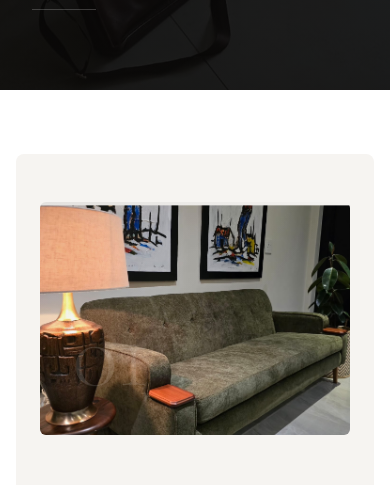
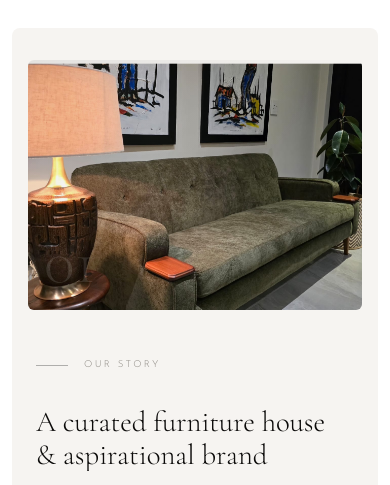
Before and after one commit to nostalgic-code/midcenturist-official, a Next.js app in the folder app/: page /about in a window 390 px wide. Shown: the part 700-1185 px from the top of the page. Built offline with nearby package versions, Linux system fonts and the light colour scheme; no server answers.

Commit message:
About page: mobile responsive fixes

```diff
--- a/app/src/components/AboutStory.tsx
+++ b/app/src/components/AboutStory.tsx
@@ -98,7 +98,7 @@ function Hero() {
   const opacity = useTransform(scrollYProgress, [0, 0.6], [1, 0])
 
   return (
-    <section ref={ref} className="relative h-[85vh] min-h-[560px] overflow-hidden bg-brand-black">
+    <section ref={ref} className="relative h-[70vh] min-h-[420px] md:h-[85vh] md:min-h-[560px] overflow-hidden bg-brand-black">
       {/* Parallax background */}
       <motion.div className="absolute inset-0" style={{ y: imgY }}>
         <Image
@@ -118,7 +118,7 @@ function Hero() {
 
       {/* Content */}
       <motion.div
-        className="relative z-10 h-full flex flex-col justify-end pb-20 md:pb-28 px-8 md:px-16 lg:px-24 max-w-[1400px] mx-auto"
+        className="relative z-10 h-full flex flex-col justify-end pb-12 md:pb-28 px-6 md:px-16 lg:px-24 max-w-[1400px] mx-auto"
         style={{ y: textY, opacity }}
       >
         <motion.span
@@ -173,18 +173,17 @@ function ContentSection({
   const { scrollYProgress } = useScroll({ target: ref, offset: ['start end', 'end start'] })
   const imgScale = useTransform(scrollYProgress, [0, 0.6], [1.12, 1])
   const imgY = useTransform(scrollYProgress, [0, 1], ['-3%', '3%'])
-  const textX = useTransform(scrollYProgress, [0.1, 0.4], [60, 0])
   const textOpacity = useTransform(scrollYProgress, [0.1, 0.35], [0, 1])
 
   // Alternate background for visual rhythm
   const bg = index % 2 === 0 ? 'bg-brand-off' : 'bg-white'
 
   return (
-    <section ref={ref} className={`relative overflow-hidden rounded-lg mx-4 md:mx-8 ${bg}`}>
+    <section ref={ref} className={`relative overflow-hidden rounded-lg mx-3 md:mx-8 ${bg}`}>
       <div className="max-w-[1400px] mx-auto">
-        <div className="grid grid-cols-1 md:grid-cols-[0.85fr_1fr] gap-8 md:gap-12 items-center py-12 md:py-16 px-6 md:px-12 lg:px-16">
+        <div className="grid grid-cols-1 md:grid-cols-[0.85fr_1fr] gap-6 md:gap-12 items-center py-8 md:py-16 px-4 sm:px-6 md:px-12 lg:px-16">
           {/* Image — always left, contained size */}
-          <div className="relative overflow-hidden rounded-md aspect-[4/3] max-h-[480px]">
+          <div className="relative overflow-hidden rounded-md aspect-[4/3] max-h-[320px] md:max-h-[480px]">
             <motion.div
               className="absolute inset-0"
               style={{ scale: imgScale, y: imgY }}
@@ -206,12 +205,12 @@ function ContentSection({
 
             {/* Section number — large, pinned bottom-left */}
             <motion.div
-              className="absolute bottom-8 left-8 z-10"
+              className="absolute bottom-4 left-4 md:bottom-8 md:left-8 z-10"
               initial={{ opacity: 0, y: 30 }}
               animate={isInView ? { opacity: 1, y: 0 } : {}}
               transition={{ duration: 0.8, delay: 0.6, ease: [0.22, 1, 0.36, 1] }}
             >
-              <span className="font-serif text-[6rem] md:text-[8rem] text-white/[0.12] leading-none select-none">
+              <span className="font-serif text-[4rem] md:text-[8rem] text-white/[0.12] leading-none select-none">
                 {String(index + 1).padStart(2, '0')}
               </span>
             </motion.div>
@@ -219,8 +218,8 @@ function ContentSection({
 
           {/* Text — always right */}
           <motion.div
-            className="flex flex-col justify-center px-6 py-10 md:px-8 lg:px-12 md:py-0"
-            style={{ x: textX, opacity: textOpacity }}
+            className="flex flex-col justify-center px-2 py-6 sm:px-4 md:px-8 lg:px-12 md:py-0 overflow-hidden"
+            style={{ opacity: textOpacity }}
           >
             {/* Label with accent line */}
             <motion.div
@@ -289,10 +288,10 @@ function ValuesGrid() {
   const { scrollYProgress } = useScroll({ target: ref, offset: ['start end', 'end start'] })
 
   return (
-    <section ref={ref} className="bg-brand-black py-28 md:py-40 overflow-hidden">
-      <div className="max-w-[1400px] mx-auto px-8 md:px-16 lg:px-24">
+    <section ref={ref} className="bg-brand-black py-16 md:py-28 lg:py-40 overflow-hidden">
+      <div className="max-w-[1400px] mx-auto px-5 sm:px-8 md:px-16 lg:px-24">
         {/* Header */}
-        <div className="mb-20 md:mb-24">
+        <div className="mb-12 md:mb-20 lg:mb-24">
           <motion.span
             className="label-caps text-white/30 block mb-4"
             initial={{ opacity: 0, y: 15 }}
@@ -314,7 +313,7 @@ function ValuesGrid() {
         </div>
 
         {/* 4-column grid */}
-        <div className="grid grid-cols-1 sm:grid-cols-2 md:grid-cols-4 gap-0 border-t border-white/10">
+        <div className="grid grid-cols-1 sm:grid-cols-2 lg:grid-cols-4 gap-0 border-t border-white/10">
           {VALUES.map((v, i) => (
             <ValueCard key={v.num} value={v} index={i} isInView={isInView} progress={scrollYProgress} />
           ))}
@@ -339,14 +338,14 @@ function ValueCard({
 
   return (
     <motion.div
-      className="border-b sm:border-b md:border-b-0 sm:odd:border-r md:border-r md:last:border-r-0 border-white/10 py-12 md:py-16 md:px-8 first:md:pl-0 last:md:pr-0 group"
+      className="border-b last:border-b-0 sm:last:border-b sm:odd:border-r lg:border-b-0 lg:border-r lg:last:border-r-0 border-white/10 py-8 px-4 sm:px-5 md:py-12 lg:py-16 lg:px-8 first:lg:pl-0 last:lg:pr-0 group"
       initial={{ opacity: 0, y: 40 }}
       animate={isInView ? { opacity: 1, y: 0 } : {}}
       transition={{ duration: 0.7, delay: 0.2 + index * 0.12, ease: [0.22, 1, 0.36, 1] }}
     >
       {/* Large number watermark */}
       <motion.span
-        className="font-serif text-[5rem] md:text-[6rem] text-white/[0.03] block leading-none mb-4 select-none transition-colors duration-700 group-hover:text-white/[0.06]"
+        className="font-serif text-[3.5rem] md:text-[5rem] lg:text-[6rem] text-white/[0.03] block leading-none mb-4 select-none transition-colors duration-700 group-hover:text-white/[0.06]"
         style={{ y: hoverY }}
       >
         {value.num}
@@ -364,7 +363,7 @@ function ValueCard({
       <h3 className="font-serif text-xl md:text-2xl text-white font-light mb-4 italic tracking-wide">
         {value.word}
       </h3>
-      <p className="text-[0.82rem] text-white/35 font-light leading-[2]">
+      <p className="text-[0.82rem] text-white/50 font-light leading-[2]">
         {value.text}
       </p>
     </motion.div>
```
